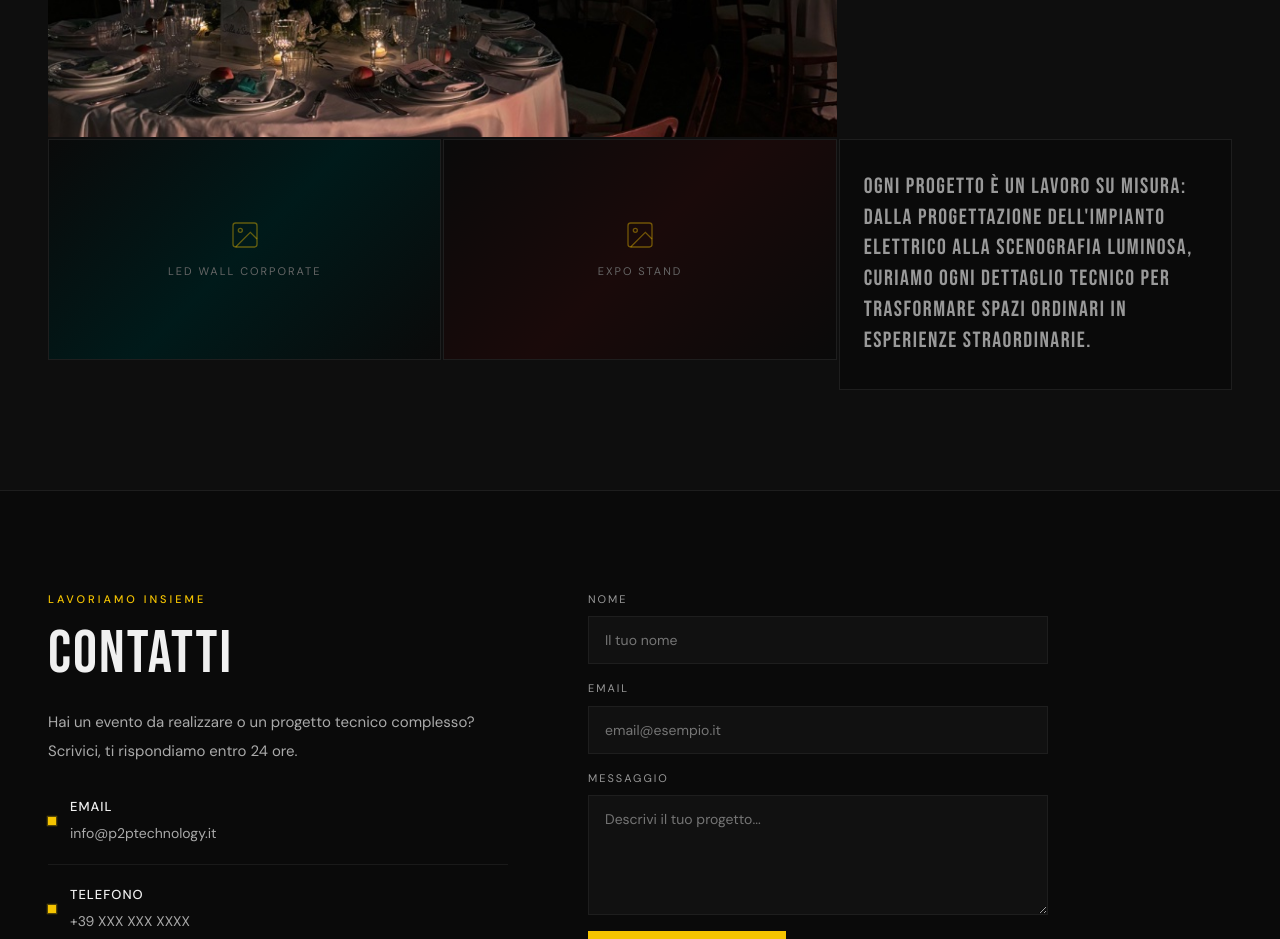
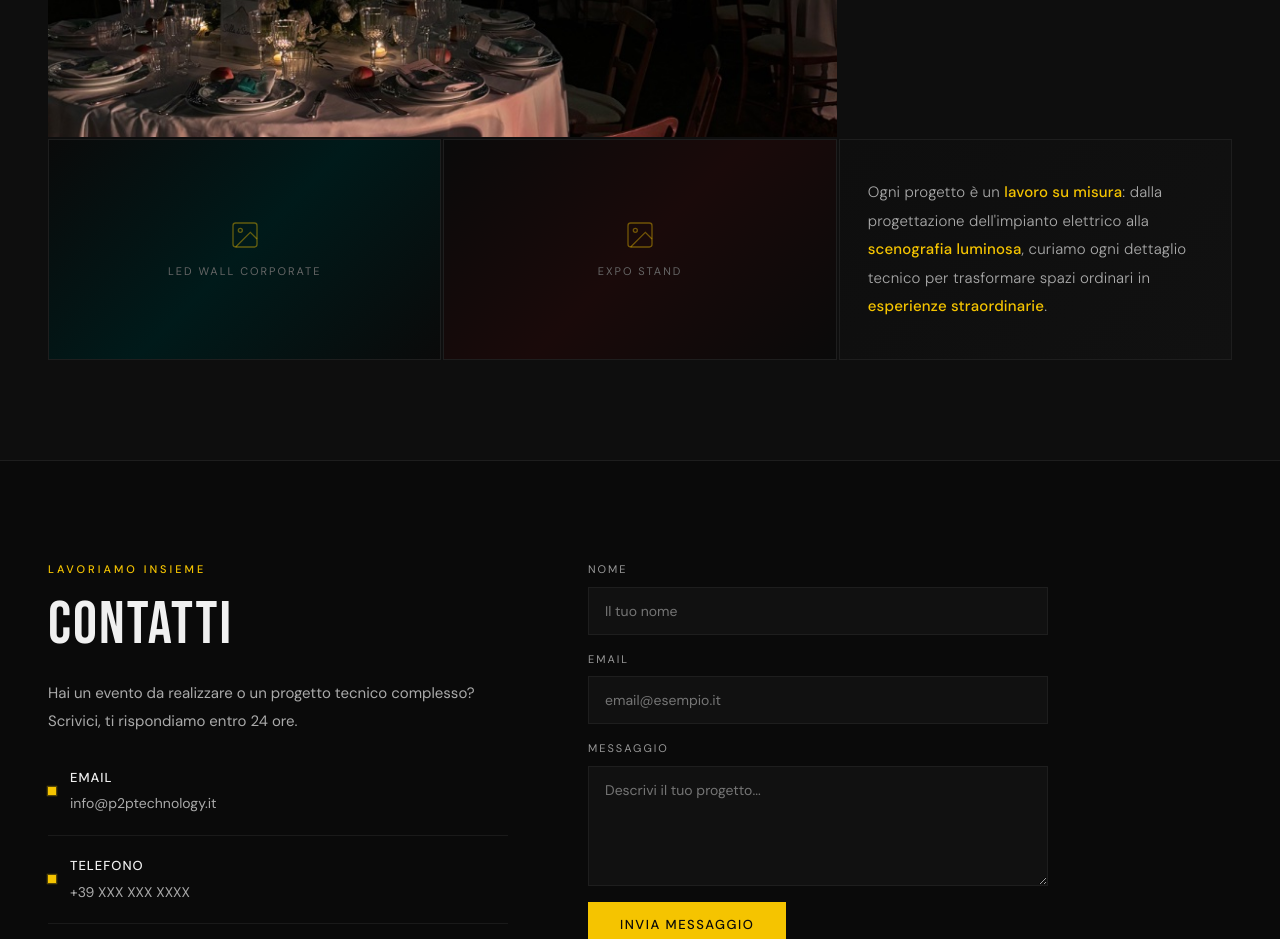
Before and after one commit to Lucjk6/p2ptechnology, a plain HTML site: page index.html in a window 1280 px wide. Shown: the part 2740-3679 px from the top of the page. Drawn offline with Linux system fonts and the light colour scheme.

Commit message:
Portfolio caption: DM Sans, stile elegante, parole chiave in giallo

```diff
--- a/css/style.css
+++ b/css/style.css
@@ -671,19 +671,24 @@ section {
 
 .portfolio-caption {
   display: flex;
+  flex-direction: column;
   align-items: flex-start;
   justify-content: center;
-  padding: 32px 24px;
-  text-align: left;
-  background: #0a0a0a;
+  padding: 32px 28px;
+  background: linear-gradient(135deg, #0e0e0e 0%, #111 100%);
   border: 1px solid #1e1e1e;
 }
 .portfolio-caption p {
-  font-family: 'Bebas Neue', sans-serif;
-  font-size: 22px;
-  color: #999;
-  line-height: 1.4;
-  letter-spacing: 1.5px;
+  font-family: 'DM Sans', sans-serif;
+  font-size: 15px;
+  font-weight: 300;
+  color: #aaa;
+  line-height: 1.9;
+  letter-spacing: 0.2px;
+}
+.portfolio-caption p strong {
+  color: #F5C400;
+  font-weight: 500;
 }
 
 /* ── CONTACT ── */
--- a/js/main.js
+++ b/js/main.js
@@ -274,7 +274,7 @@
     // Add description cell at the end
     var caption = document.createElement('div');
     caption.className = 'portfolio-caption fade-in';
-    caption.innerHTML = '<p>Ogni progetto è un lavoro su misura: dalla progettazione dell\'impianto elettrico alla scenografia luminosa, curiamo ogni dettaglio tecnico per trasformare spazi ordinari in esperienze straordinarie.</p>';
+    caption.innerHTML = '<p>Ogni progetto è un <strong>lavoro su misura</strong>: dalla progettazione dell\'impianto elettrico alla <strong>scenografia luminosa</strong>, curiamo ogni dettaglio tecnico per trasformare spazi ordinari in <strong>esperienze straordinarie</strong>.</p>';
     grid.appendChild(caption);
 
     // Observe new elements for fade-in
```
